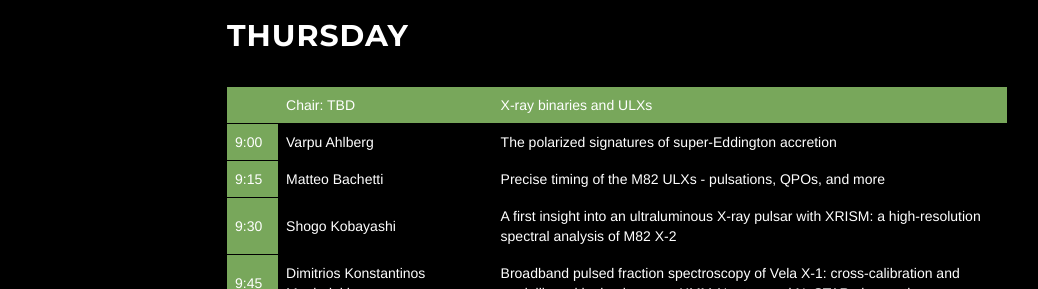
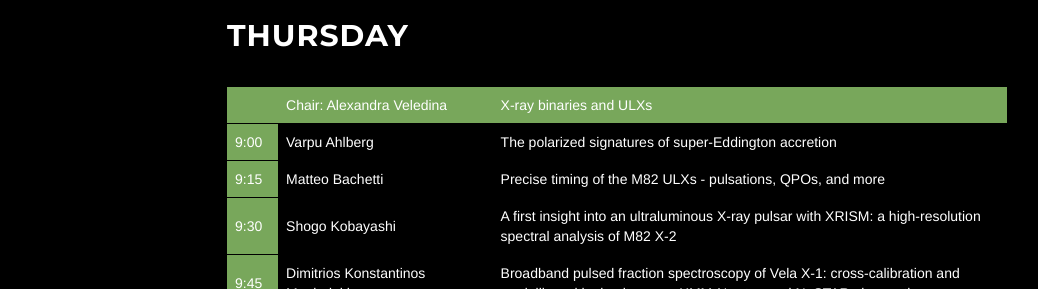
Before and after one commit to breakingthelimits/supereddington2026, a Jekyll site: the page built from program/index.html, in a window 1280 px wide and 900 px high, scrolled down 3631 px. Shown: the part 163-452 px from the top of the window, without its empty margins (38-1076 px from the left). Built offline with Jekyll 4.4.1, drawn with Linux system fonts in a browser that asks for light colours.

Commit message:
Add chair

```diff
--- a/_includes/program_table.html
+++ b/_includes/program_table.html
@@ -523,7 +523,7 @@ My work is based on a 10-day campaign conducted in 2024 on NGC 3783, representin
 
         <tr style="background-color: #78a75b;">
             <td></td>
-            <td>Chair: TBD</td>
+            <td>Chair: Alexandra Veledina</td>
             <td style="background-color: #78a75b;">X-ray binaries and ULXs</td>
         <td></td>
         </tr>
```
